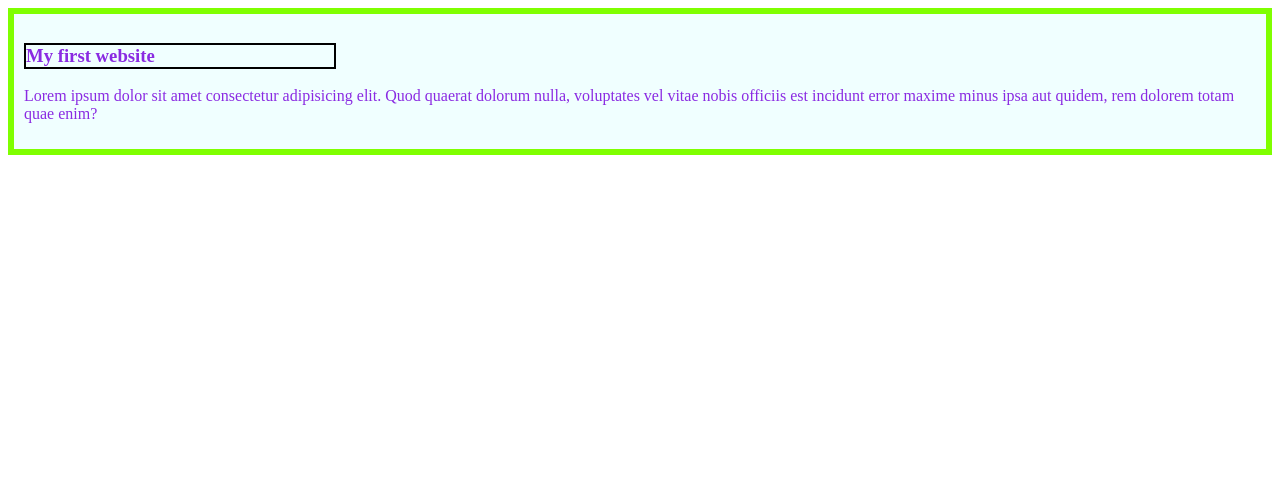
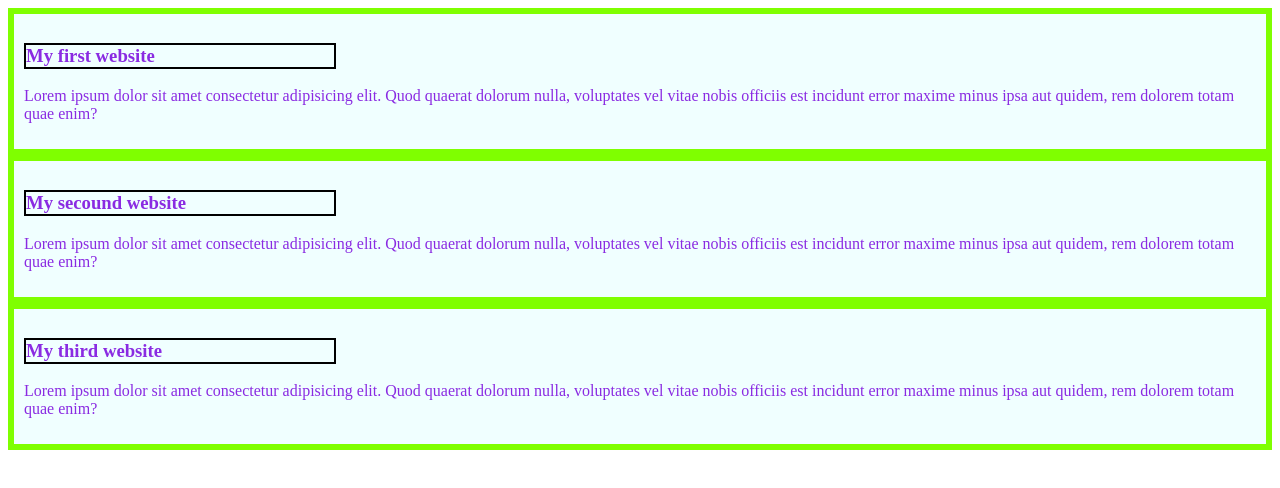
Before and after one commit to md-salauddin-6609/my-simple-file, a plain HTML site: page Index.html in a window 1280 px wide. Drawn offline with Linux system fonts and the light colour scheme.

Commit message:
Add a new blog

```diff
--- a/Index.html
+++ b/Index.html
@@ -11,5 +11,14 @@
         <h3>My first website</h3>
         <p>Lorem ipsum dolor sit amet consectetur adipisicing elit. Quod quaerat dolorum nulla, voluptates vel vitae nobis officiis est incidunt error maxime minus ipsa aut quidem, rem dolorem totam quae enim?</p>
     </div>
+    <div>
+        <h3>My secound website</h3>
+        <p>Lorem ipsum dolor sit amet consectetur adipisicing elit. Quod quaerat dolorum nulla, voluptates vel vitae nobis officiis est incidunt error maxime minus ipsa aut quidem, rem dolorem totam quae enim?</p>
+    </div>
+    <div>
+        <h3>My third website</h3>
+        <p>Lorem ipsum dolor sit amet consectetur adipisicing elit. Quod quaerat dolorum nulla, voluptates vel vitae nobis officiis est incidunt error maxime minus ipsa aut quidem, rem dolorem totam quae enim?</p>
+    </div>
+
 </body>
 </html>
```
Also changed, not shown: styles/blogs.css (line endings or trailing spaces).
